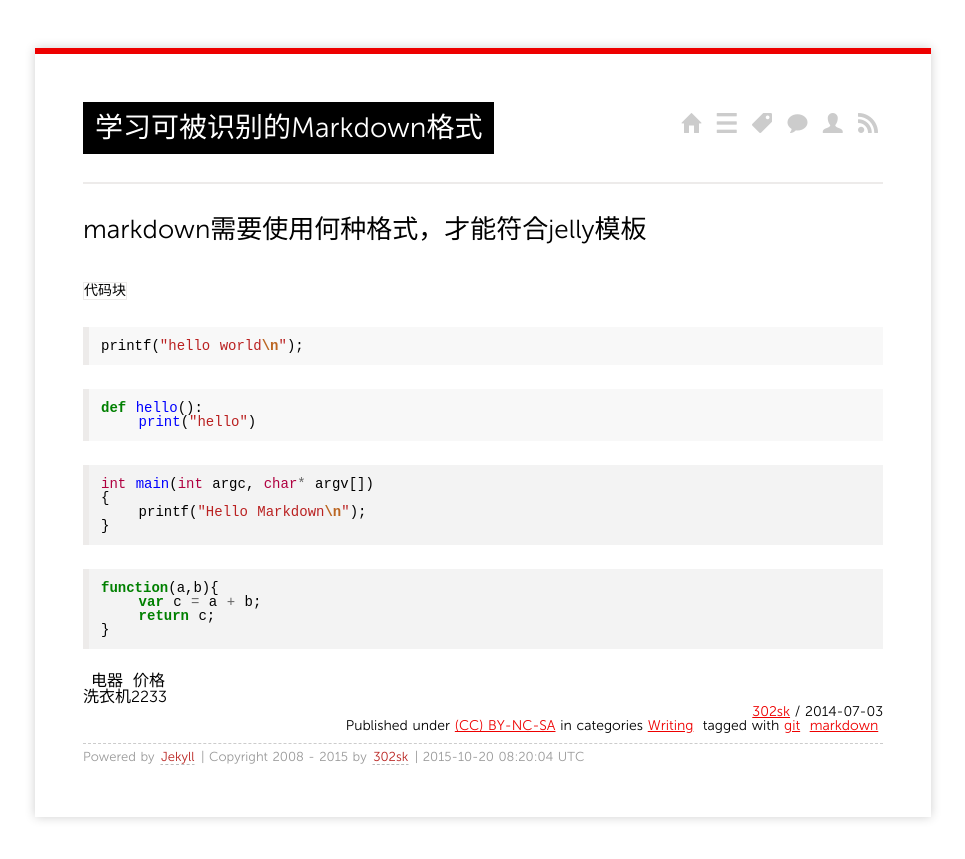
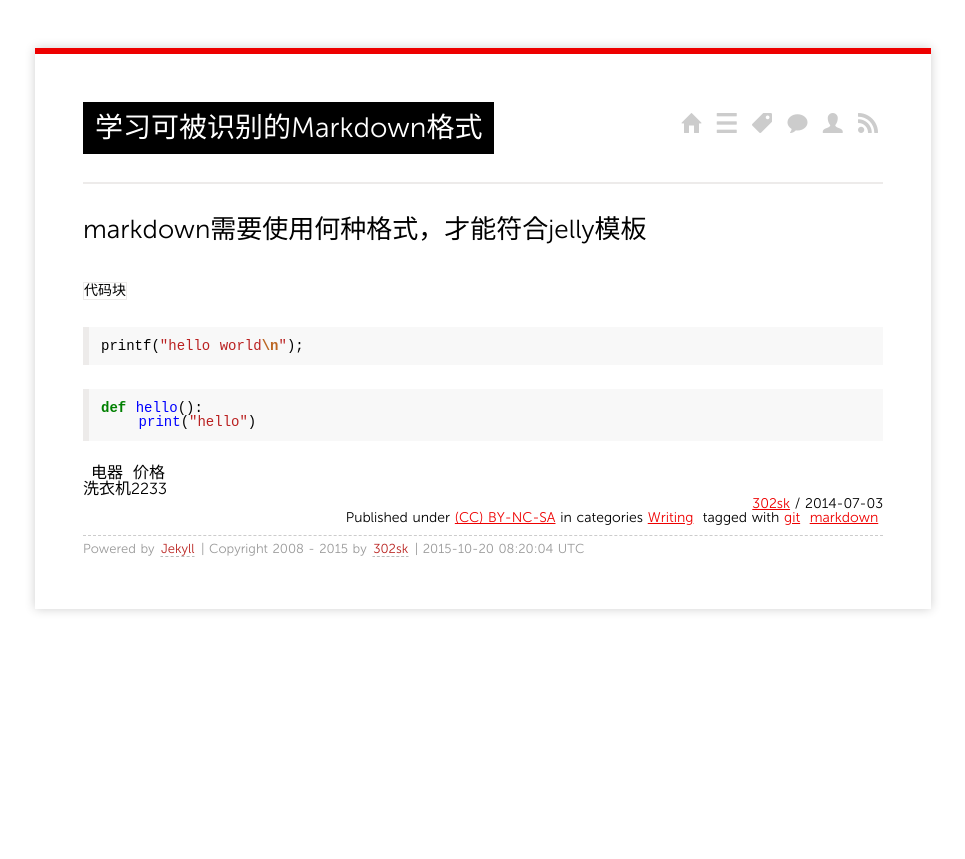
Before and after one commit to 302sk/302sk.github.io, a Jekyll site: the page built from _posts/2014/2014-07-03-learn-post.md, in a window 1280 px wide. Shown: the top 859 px of the page, without its empty margins (157-1122 px from the left). Built offline with Jekyll 4.4.1, drawn with Linux system fonts in a browser that asks for light colours; Markdown is read by kramdown in place of the engine named in the settings; comment, search, counter and statistics services are not loaded.

Commit message:
Update 2014-07-03-learn-post.md

`````diff
--- a/_posts/2014/2014-07-03-learn-post.md
+++ b/_posts/2014/2014-07-03-learn-post.md
@@ -20,22 +20,6 @@ def hello():
     print("hello")
 ````
 
-{% highlight c %}
-int main(int argc, char* argv[])
-{
-    printf("Hello Markdown\n");
-}
-{% endhighlight %}
-
-{% highlight javascript %}
-function(a,b){
-    var c = a + b;
-    return c;
-}
-
-{% endhighlight %}
-
-
 电器 | 价格
 ------|------
 洗衣机| 2233
`````
